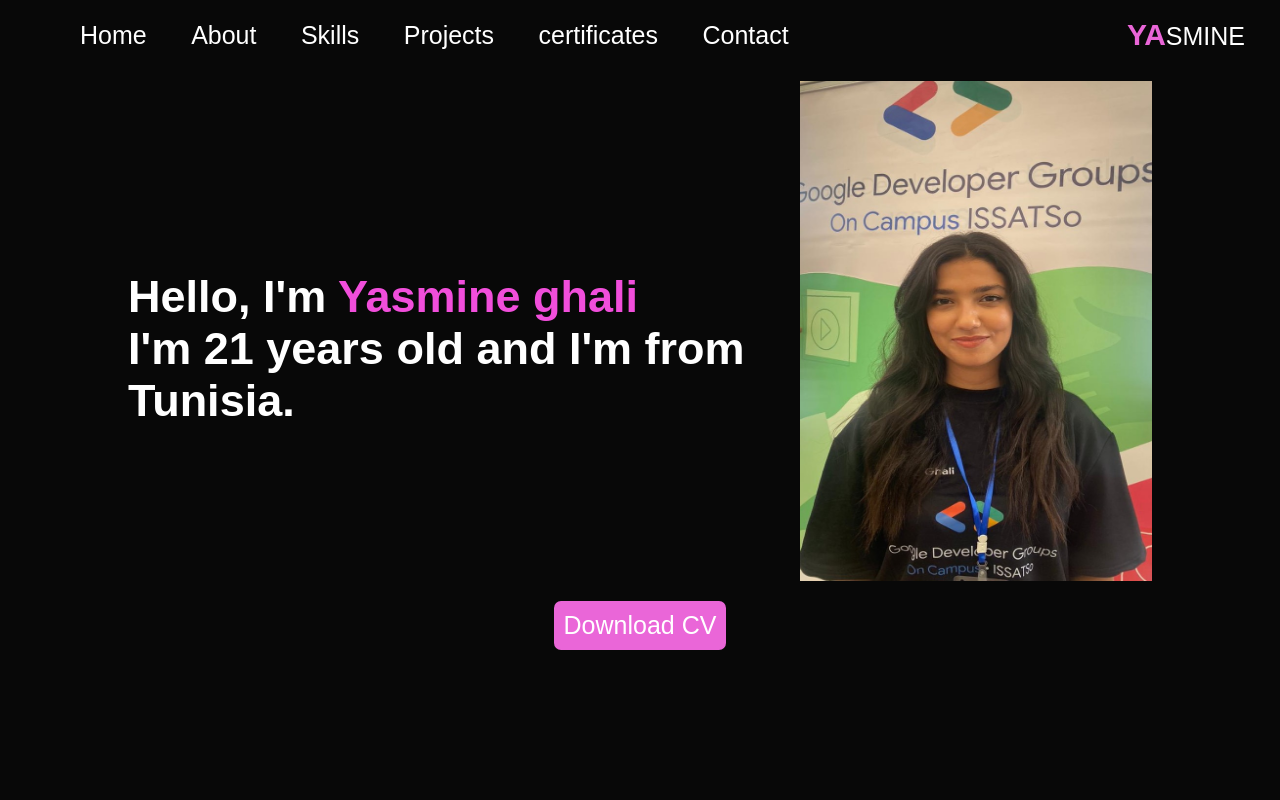
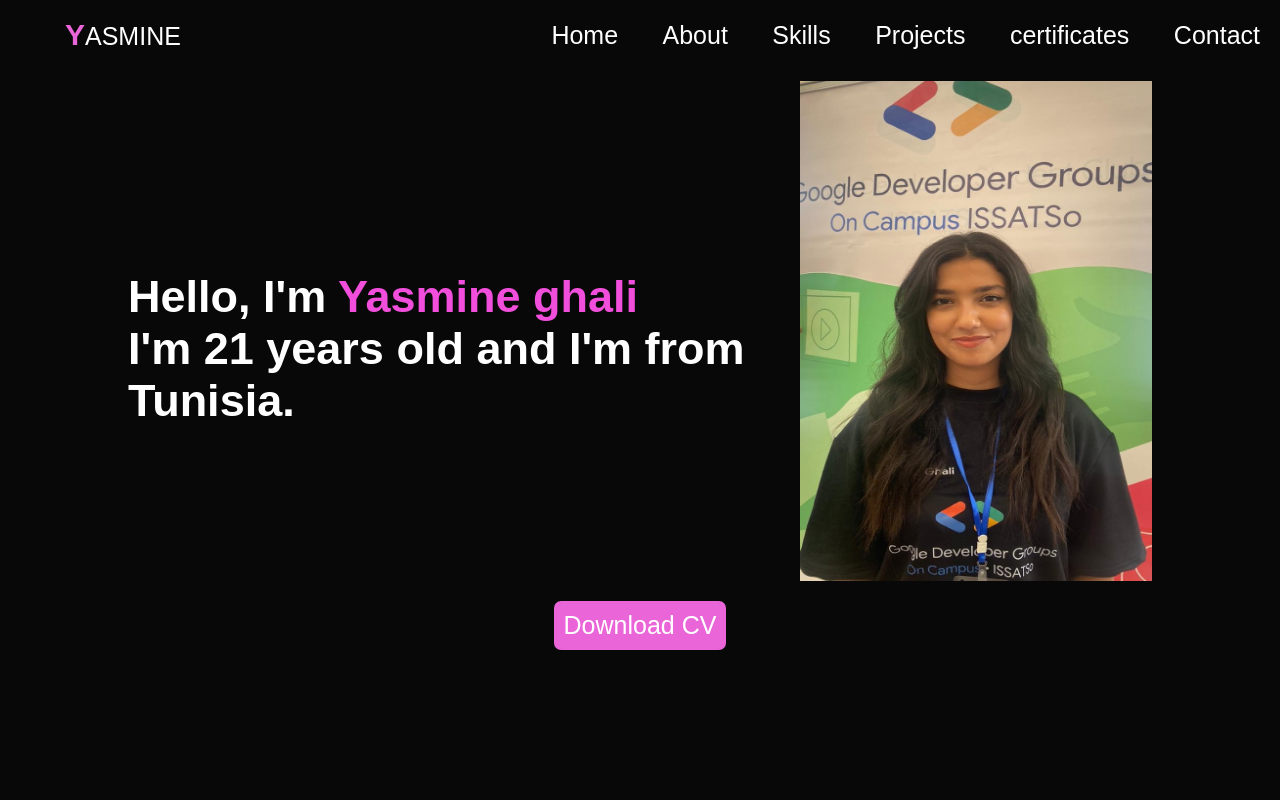
Before and after one commit to yasmineghali/MyPortfolio, a website: page index.html in a window 1280 px wide. Shown: the top 800 px of the page. Drawn offline with Linux system fonts and the light colour scheme.

Commit message:
Update index.html

```diff
--- a/index.html
+++ b/index.html
@@ -14,6 +14,7 @@
         <div id="header" >
         <div class="container" >
           <nav>
+            <div class="logo "><p><span>Y</span>ASMINE</p></div>
             <ul id="sidemenu" >
              <li><a href="#header" >Home</a></li>
              <li><a href="#about">About</a></li>
@@ -26,7 +27,7 @@
 
             <i class="fa-solid fa-bars" onclick="openmenu()"></i>
 
-            <div class="logo "><p><span>YA</span>SMINE</p></div>
+
           </nav>
           <br><br><br>
           <div class="header-text">
```
